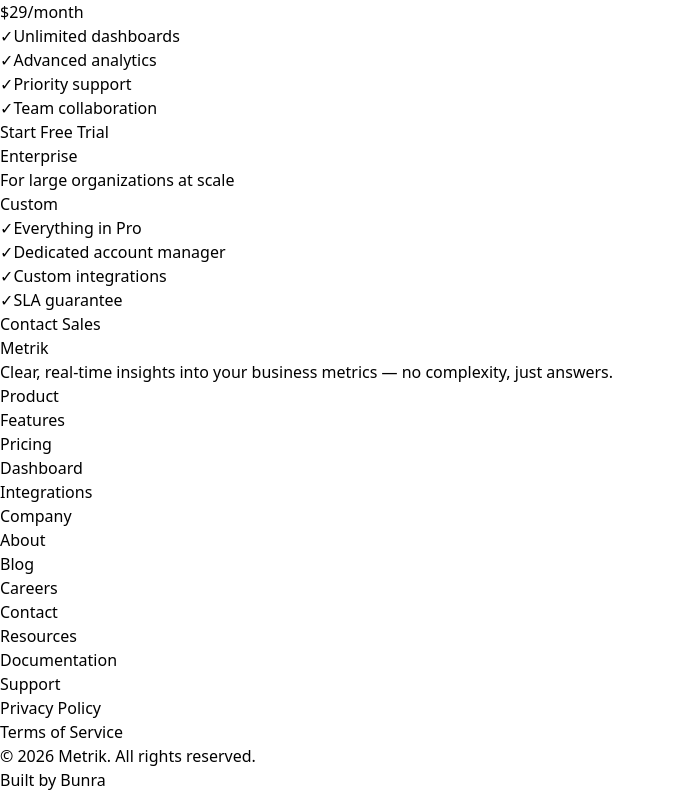
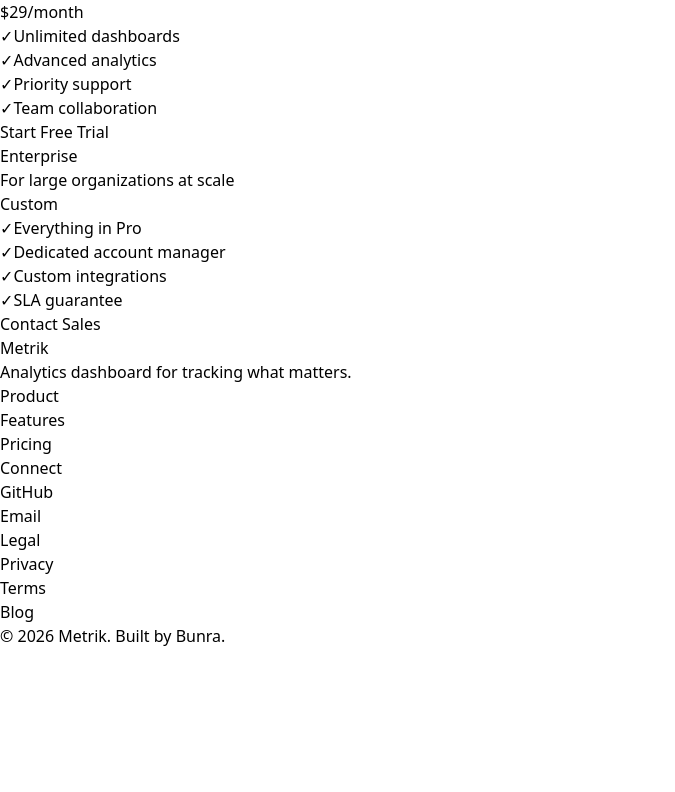
Before and after one commit to Bunra-fullstack/metrik, a React (Vite) app in the folder frontend/: page / in a window 1280 px wide. Shown: the part 744-1536 px from the top of the page, without its empty margins (0-675 px from the left). After the commit the page ends 1392 px from the top, so only its background shows below. Built offline with nearby package versions, Linux system fonts and the light colour scheme.

Commit message:
Fix: footer links so each one points to its correct destination

```diff
--- a/frontend/src/components/landing/Footer.jsx
+++ b/frontend/src/components/landing/Footer.jsx
@@ -1,72 +1,91 @@
-function Footer() {
-  const linkColumns = [
+const footerLinks = {
+  Product: [
+    { label: 'Features', href: '#features', external: false },
+    { label: 'Pricing', href: '#pricing', external: false },
+  ],
+  Connect: [
     {
-      title: 'Product',
-      links: ['Features', 'Pricing', 'Dashboard', 'Integrations'],
+      label: 'GitHub',
+      href: 'https://github.com/Bunra-fullstack/metrik',
+      external: true,
     },
-    {
-      title: 'Company',
-      links: ['About', 'Blog', 'Careers', 'Contact'],
-    },
-    {
-      title: 'Resources',
-      links: ['Documentation', 'Support', 'Privacy Policy', 'Terms of Service'],
-    },
-  ];
+    { label: 'Email', href: 'mailto:bunrahoeun@gmail.com', external: true },
+  ],
+  Legal: [
+    { label: 'Privacy', comingSoon: true },
+    { label: 'Terms', comingSoon: true },
+    { label: 'Blog', comingSoon: true },
+  ],
+};
+
+function FooterLink({ item }) {
+  if (item.comingSoon) {
+    return (
+      <span
+        className="text-gray-600 text-sm cursor-not-allowed"
+        title="Coming soon"
+      >
+        {item.label}
+      </span>
+    );
+  }
 
   return (
-    <footer
-      id="about"
-      className="w-full bg-gray-900 border-t border-gray-800 px-6 py-16"
+    <a
+      href={item.href}
+      {...(item.external && { target: '_blank', rel: 'noopener noreferrer' })}
+      className="text-gray-400 hover:text-white text-sm transition-colors"
     >
-      <div className="max-w-6xl mx-auto">
-        {/* Top row */}
-        <div className="flex flex-col md:flex-row justify-between gap-10 mb-12">
-          {/* Logo + tagline */}
-          <div className="max-w-xs">
-            <div className="text-white text-2xl font-bold tracking-tight mb-3">
-              Metr<span className="text-indigo-500">ik</span>
-            </div>
-            <p className="text-gray-400 text-sm">
-              Clear, real-time insights into your business metrics — no
-              complexity, just answers.
+      {item.label}
+    </a>
+  );
+}
+
+export default function Footer() {
+  return (
+    <footer className="bg-gray-950 border-t border-gray-800">
+      <div className="max-w-7xl mx-auto px-6 py-12">
+        <div className="grid grid-cols-2 md:grid-cols-4 gap-8">
+          {/* Brand column */}
+          <div className="col-span-2 md:col-span-1">
+            <span className="text-white font-bold text-lg">Metrik</span>
+            <p className="text-gray-500 text-sm mt-2">
+              Analytics dashboard for tracking what matters.
             </p>
           </div>
 
           {/* Link columns */}
-          <div className="grid grid-cols-2 md:grid-cols-3 gap-8">
-            {linkColumns.map((column, index) => (
-              <div key={index}>
-                <h4 className="text-white font-semibold text-sm mb-4">
-                  {column.title}
-                </h4>
-                <ul className="space-y-3">
-                  {column.links.map((link, i) => (
-                    <li key={i}>
-                      <a
-                        href="#"
-                        className="text-gray-400 hover:text-white text-sm transition-colors"
-                      >
-                        {link}
-                      </a>
-                    </li>
-                  ))}
-                </ul>
-              </div>
-            ))}
-          </div>
+          {Object.entries(footerLinks).map(([section, links]) => (
+            <div key={section}>
+              <h3 className="text-gray-300 text-sm font-semibold mb-3">
+                {section}
+              </h3>
+              <ul className="space-y-2">
+                {links.map((item) => (
+                  <li key={item.label}>
+                    <FooterLink item={item} />
+                  </li>
+                ))}
+              </ul>
+            </div>
+          ))}
         </div>
 
-        {/* Bottom row */}
-        <div className="border-t border-gray-800 pt-8 flex flex-col md:flex-row justify-between items-center gap-4">
-          <p className="text-gray-500 text-sm">
-            © 2026 Metrik. All rights reserved.
+        <div className="border-t border-gray-800 mt-10 pt-6">
+          <p className="text-gray-600 text-sm text-center">
+            © {new Date().getFullYear()} Metrik. Built by{' '}
+            <a
+              href="https://github.com/Bunra-fullstack/"
+              target="_blank"
+              rel="noopener noreferrer"
+              className="text-gray-400 hover:text-white transition-colors"
+            >
+              Bunra
+            </a>
+            .
           </p>
-          <p className="text-gray-500 text-sm">Built by Bunra</p>
         </div>
       </div>
     </footer>
   );
 }
-
-export default Footer;
```
